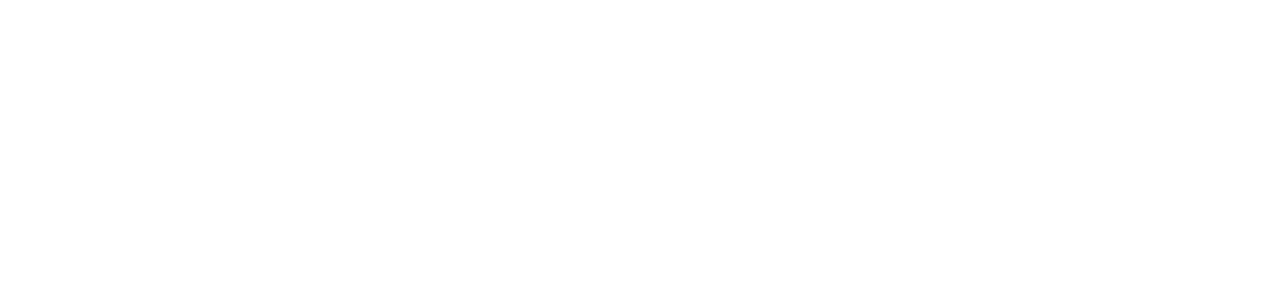
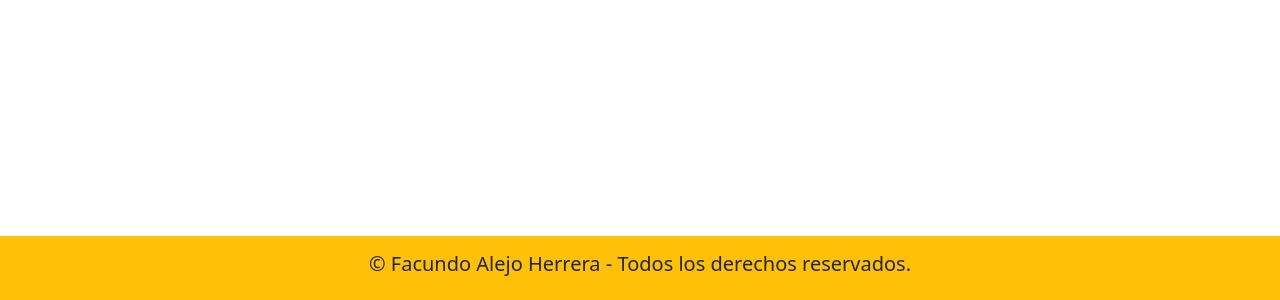
Before and after one commit to alejoh12/frasesSimpsons, a React (Vite) app: page / in a window 1280 px wide. Shown: the part 500-800 px from the top of the page. Built offline with nearby package versions, Linux system fonts and the light colour scheme.

Commit message:
Footer agregado.

```diff
--- a/src/App.css
+++ b/src/App.css
@@ -0,0 +1,9 @@
+#root {
+  min-height: 100vh;
+  display: flex;
+  flex-direction: column;
+}
+
+.mainPage {
+  flex-grow: 1;
+}
--- a/src/App.jsx
+++ b/src/App.jsx
@@ -1,10 +1,15 @@
-import './App.css'
+import { Container } from "react-bootstrap";
+import "./App.css";
+import Footer from "./Components/Footer";
+import "bootstrap/dist/css/bootstrap.min.css"
 
 function App() {
   return (
     <>
+      <Container className="mainPage"></Container>
+      <Footer></Footer>
     </>
-  )
+  );
 }
 
-export default App
+export default App;
--- a/src/Components/Footer.jsx
+++ b/src/Components/Footer.jsx
@@ -0,0 +1,9 @@
+const Footer = () => {
+    return (
+      <footer className="py-3 bg-warning text-dark text-center">
+        <p className="container h5">&copy; Facundo Alejo Herrera - Todos los derechos reservados.</p>
+      </footer>
+    );
+  };
+
+  export default Footer;
```
